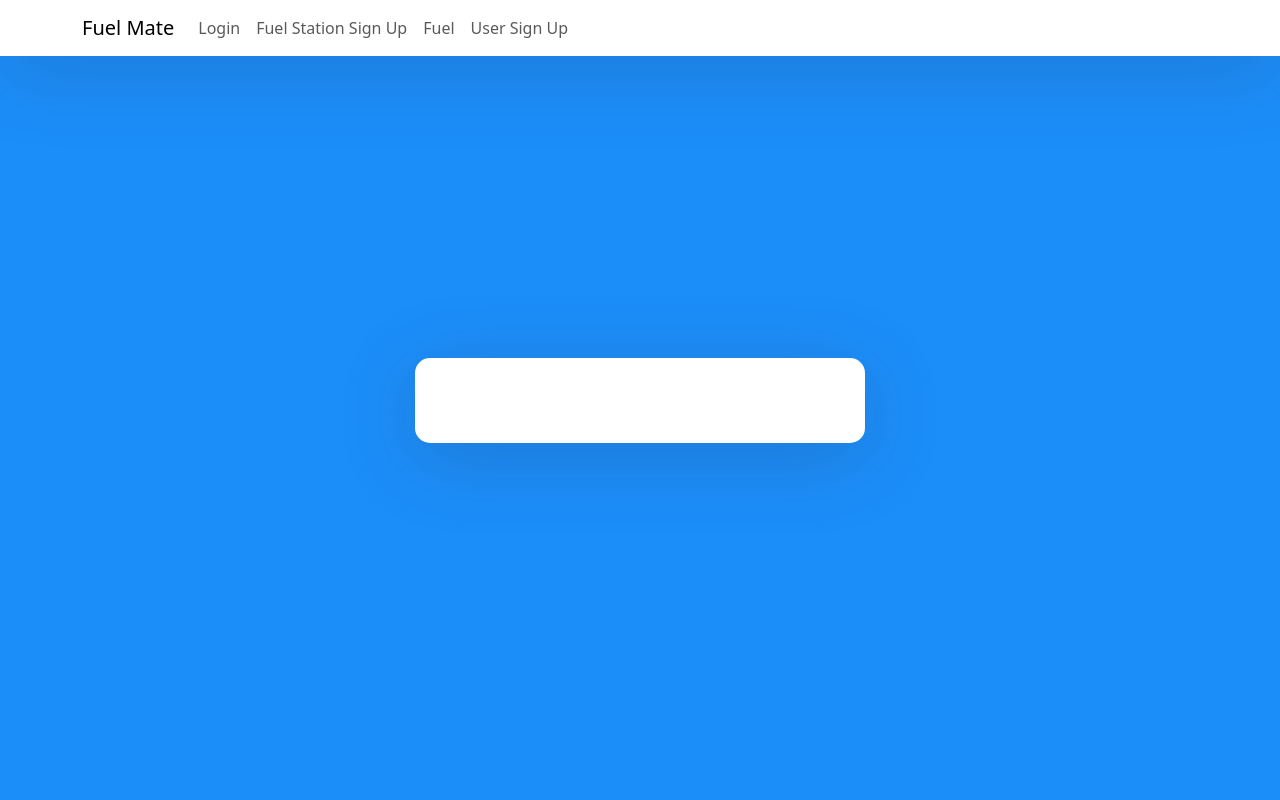
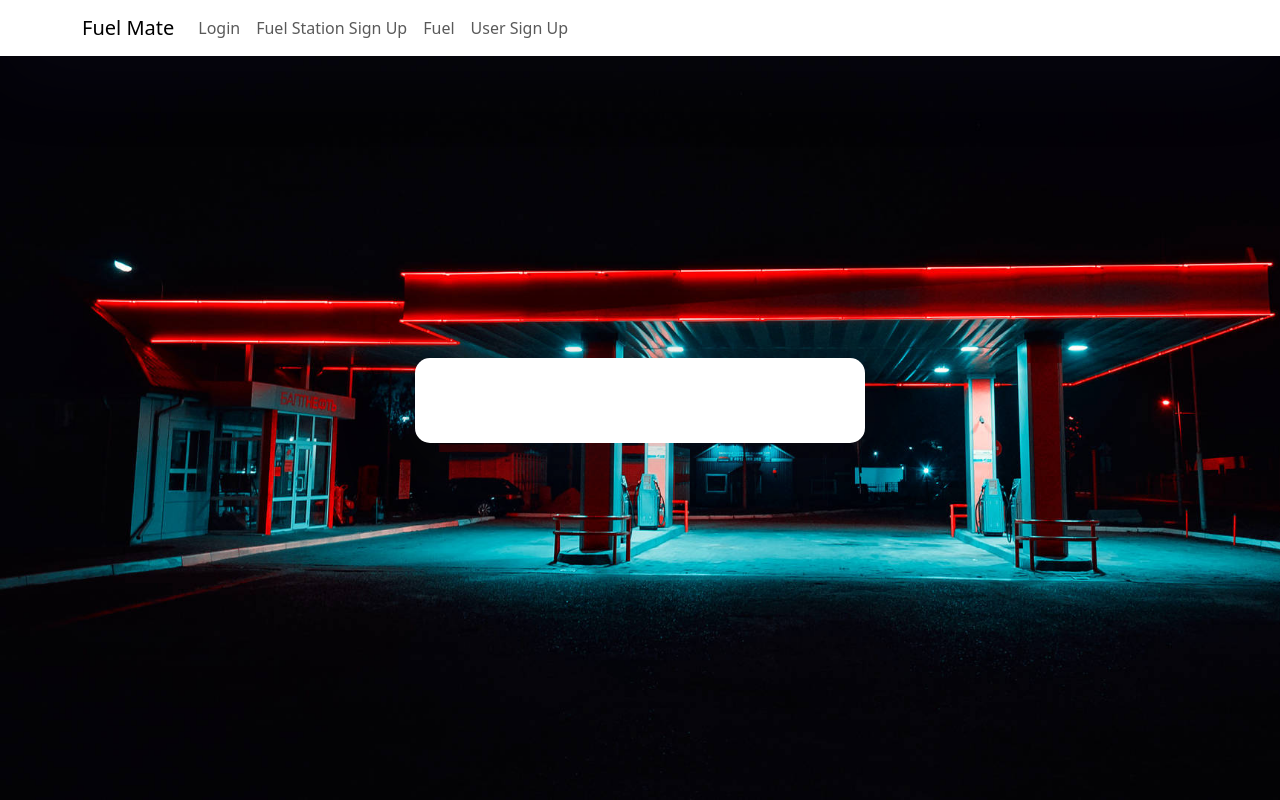
Before and after one commit to VidathChamikara/FuelMate-Fuel-Stations-Tracking-System, a React (Create React App) app in the folder client/: page / in a window 1280 px wide. Built offline with nearby package versions, Linux system fonts and the light colour scheme.

Commit message:
set background image

```diff
--- a/client/src/index.css
+++ b/client/src/index.css
@@ -4,11 +4,13 @@
   box-sizing: border-box;
 }
 body {
-  background: #1c8ef9 !important;
   min-height: 100vh;
   display: flex;
   font-weight: 400;
   font-family: "Fira Sans", sans-serif;
+  background-image: url('./images/fuelstation.jpg');
+  background-repeat: no-repeat;
+  background-size: cover;
 }
 
 h1,
```
Also changed, not shown: client/src/images/fuelstation.jpg (added).
